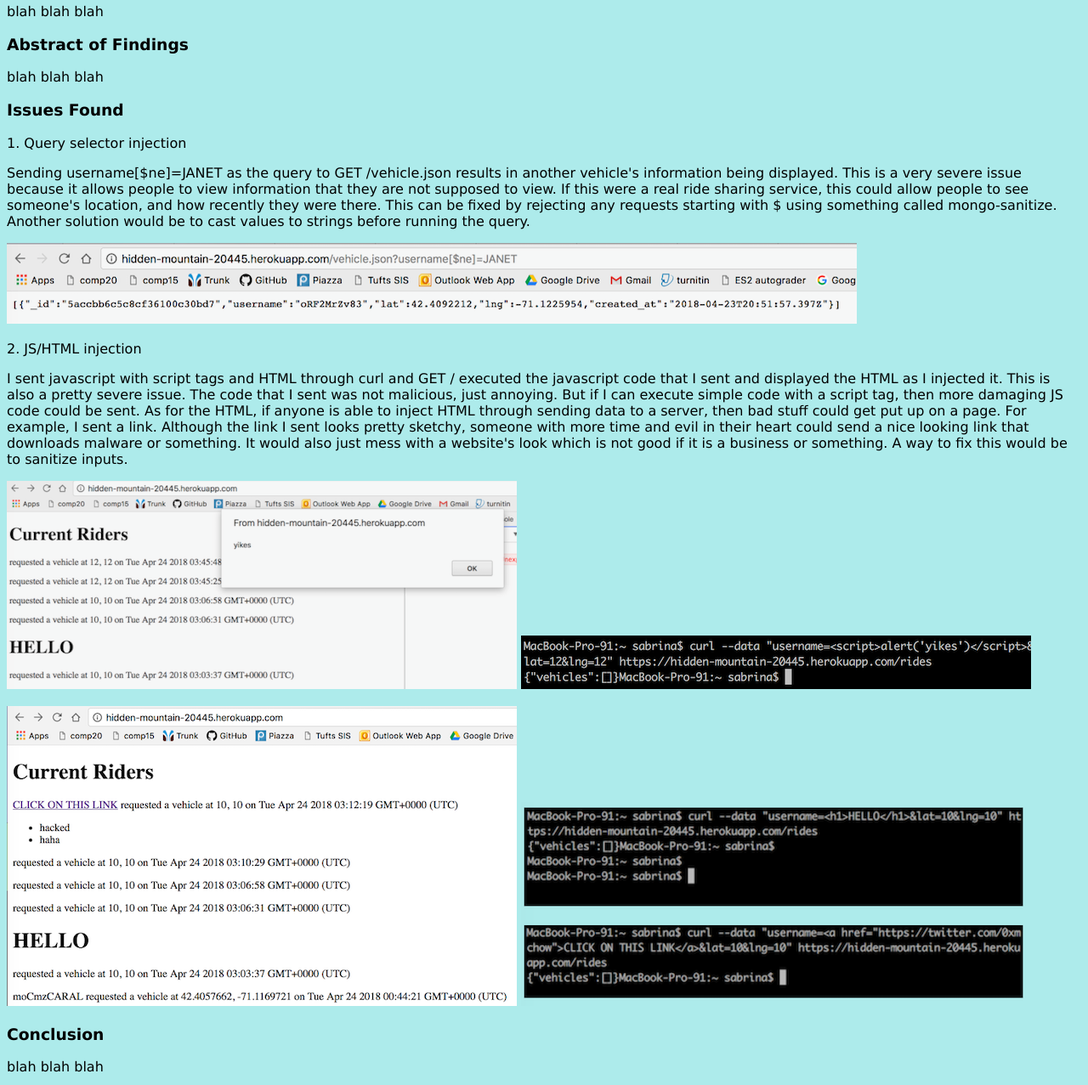
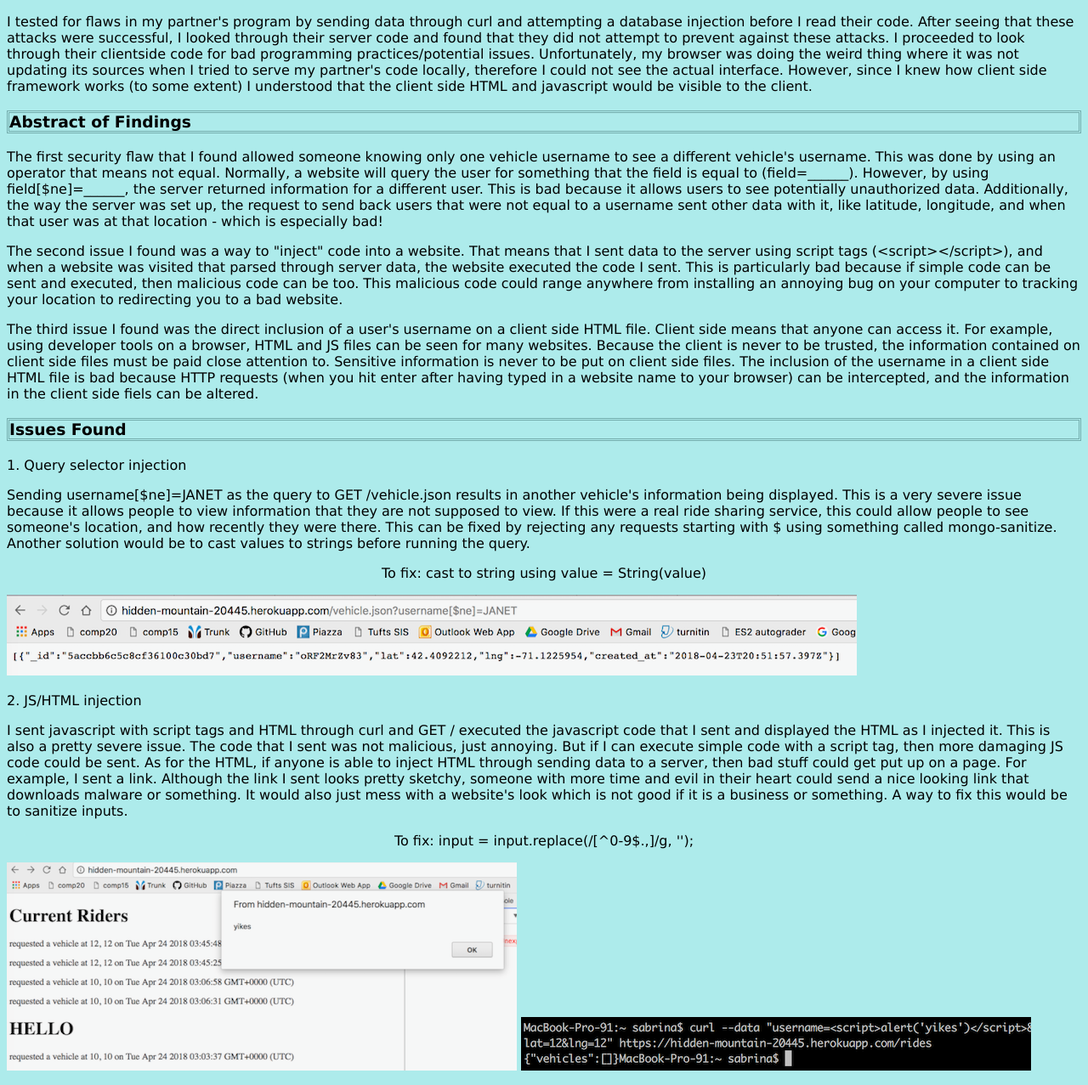
Before and after one commit to sabrina-miller/comp20-smiller, a plain HTML site: page security/index.html in a window 1280 px wide. Shown: the part 289-1566 px from the top of the page at 85% size. Drawn offline with Linux system fonts and the light colour scheme.

Commit message:
completed assignment 4

```diff
--- a/security/index.html
+++ b/security/index.html
@@ -12,34 +12,41 @@
 <div class = "top"> <h1> COMP20, Assignment 4 <br/> Sabrina Miller </h1> </div>
 
 <h3> Introduction </h3>
-<p> The product I am testing is a ride sharing service. A client sends their username, along with their current latitidue and longitude to a server. If the client is a passenger, the server returns data for all the vehicles that have recently checked in, and if the client is a vehicle, the server returns data for all the passengers that have recently checked in. My job was to find vulnerabilites in the client side and server side implementations of this service. Specifically, I looked for places where user information could be exposed and strange things could be sent and displayed on various pages of the service.
- </p>
+<p> The product I am testing is a ride sharing service. A client sends their username, along with their current latitidue and longitude to a server. If the client is a passenger, the server returns data for all the vehicles that have recently checked in, and if the client is a vehicle, the server returns data for all the passengers that have recently checked in. My job was to find vulnerabilites in the client side and server side implementations of this service. Specifically, I looked for places where user information could be exposed and strange things could be sent and displayed on various pages of the service.</p>
 
 <h3> Methodology </h3>
-<p> blah blah blah </p>
+<p> I tested for flaws in my partner's program by sending data through curl and attempting a database injection before I read their code. After seeing that these attacks were successful, I looked through their server code and found that they did not attempt to prevent against these attacks. I proceeded to look through their clientside code for bad programming practices/potential issues. Unfortunately, my browser was doing the weird thing where it was not updating its sources when I tried to serve my partner's code locally, therefore I could not see the actual interface. However, since I knew how client side framework works (to some extent) I understood that the client side HTML and javascript would be visible to the client. </p>
 
 <h3> Abstract of Findings </h3>
-<p> blah blah blah </p>
+<p> The first security flaw that I found allowed someone knowing only one vehicle username to see a different vehicle's username. This was done by using an operator that means not equal. Normally, a website will query the user for something that the field is equal to (field=______). However, by using field[$ne]=______, the server returned information for a different user. This is bad because it allows users to see potentially unauthorized data. Additionally, the way the server was set up, the request to send back users that were not equal to a username sent other data with it, like latitude, longitude, and when that user was at that location - which is especially bad! </p>
+<p> The second issue I found was a way to "inject" code into a website. That means that I sent data to the server using script tags (&ltscript&gt&lt/script&gt), and when a website was visited that parsed through server data, the website executed the code I sent. This is particularly bad because if simple code can be sent and executed, then malicious code can be too. This malicious code could range anywhere from installing an annoying bug on your computer to tracking your location to redirecting you to a bad website. </p>
+<p> The third issue I found was the direct inclusion of a user's username on a client side HTML file. Client side means that anyone can access it. For example, using developer tools on a browser, HTML and JS files can be seen for many websites. Because the client is never to be trusted, the information contained on client side files must be paid close attention to. Sensitive information is never to be put on client side files. The inclusion of the username in a client side HTML file is bad because HTTP requests (when you hit enter after having typed in a website name to your browser) can be intercepted, and the information in the client side fiels can be altered. </p>
 
 <h3> Issues Found </h3>
 <p> 1. Query selector injection
-	<p> Sending username[$ne]=JANET as the query to GET /vehicle.json results in another vehicle's information being displayed.
-	This is a very severe issue because it allows people to view information that they are not supposed to view. If this were a real ride sharing service, this could allow people to see someone's location, and how recently they were there. This can be fixed by rejecting any requests starting with $ using something called mongo-sanitize. Another solution would be to cast values to strings before running the query. </p>
+	<p> Sending username[$ne]=JANET as the query to GET /vehicle.json results in another vehicle's information being displayed. This is a very severe issue because it allows people to view information that they are not supposed to view. If this were a real ride sharing service, this could allow people to see someone's location, and how recently they were there. This can be fixed by rejecting any requests starting with $ using something called mongo-sanitize. Another solution would be to cast values to strings before running the query. </p>
+	<div class = "example"> To fix: cast to string using value = String(value) </div>
 </p>
 <p> <img src = "notequal.png" alt = "Query selector injection screenshot"/> </p>
 <p> 2. JS/HTML injection
 	<p> I sent javascript with script tags and HTML through curl and GET / executed the javascript code that I sent and displayed the HTML as I injected it. This is also a pretty severe issue. The code that I sent was not malicious, just annoying. But if I can execute simple code with a script tag, then more damaging JS code could be sent. As for the HTML, if anyone is able to inject HTML through sending data to a server, then bad stuff could get put up on a page. For example, I sent a link. Although the link I sent looks pretty sketchy, someone with more time and evil in their heart could send a nice looking link that downloads malware or something. It would also just mess with a website's look which is not good if it is a business or something. A way to fix this would be to sanitize inputs.
+	<div class = "example"> To fix: input = input.replace(/[^0-9$.,]/g, ''); </div>
 	</p>
 	<p> <img src = "yike.png" alt = "JS injection"/> <img src = "js_injection.png" alt = "JS injection" /> </p>
 	<p> <img src = "html_injection.png" alt = "HTML injection"/> <img src = "curl_html.png" alt = "Curl HTML injection"/> </p>
+<p> 3. Insecure direct object reference
+	<p> In my partner's code, they include the line <strong> var myUsername = "oRF2MrZv83"; </strong> which is bad programming practice. This is because everything on the client side can be intercepted (the client is never to be trusted). A client could put a different username in the code, thus causing another user's location to be improperly updated. If this were an actual ridesharing service, and a username was falsely updated or inserted, another user of the opposite type (user or passenger) could be led to a bad location. Therefore, this is another pretty severe issue. A way to prevent this issue is to have the user input their own username and have additional authorization check(s) like password.
+	</p>
+</p>
 </p>
 
 <h3> Conclusion </h3>
-<p> blah blah blah </p>
+<p> It is clearly very important to take proper precautions to prevent your website and its users' information from being compromised. The most important takeaways from the security flaws that I found were to sanitize input and never trust the client (be careful with the data included in client side software). Future considerations include being very careful about how passwords are stored and validated (they should never be directly stored in a database - rather, they should be hashed or something along the lines of that). Validation is very important to security, so an actual ridesharing service would certainly need at least one source of authentication before data was sent to the server to confirm that the person sending the data is using the correct username. </p>
 
 <h3> References </h3>
 <ul>
 <li> <a href="https://www.synopsys.com/blogs/software-security/preventing-common-mean-stack-vulnerabilities/">MongoDB: Preventing common vulnerabilities in the MEAN stack</a> </li>
+<li> <a href="https://www.owasp.org/index.php/Top_10_2013-Top_10">OWASP Top 10</a> </li>
 </ul>
 
 </body>
--- a/security/stylesheet.css
+++ b/security/stylesheet.css
@@ -8,3 +8,12 @@ body {
 	text-align: center;
 	font-family: "Verdana";
 }
+
+.example {
+	text-align:center;
+}
+
+h3 {
+	border: double;
+	border-color: #74adad;
+}
```
Also changed, not shown: 1 other file.
